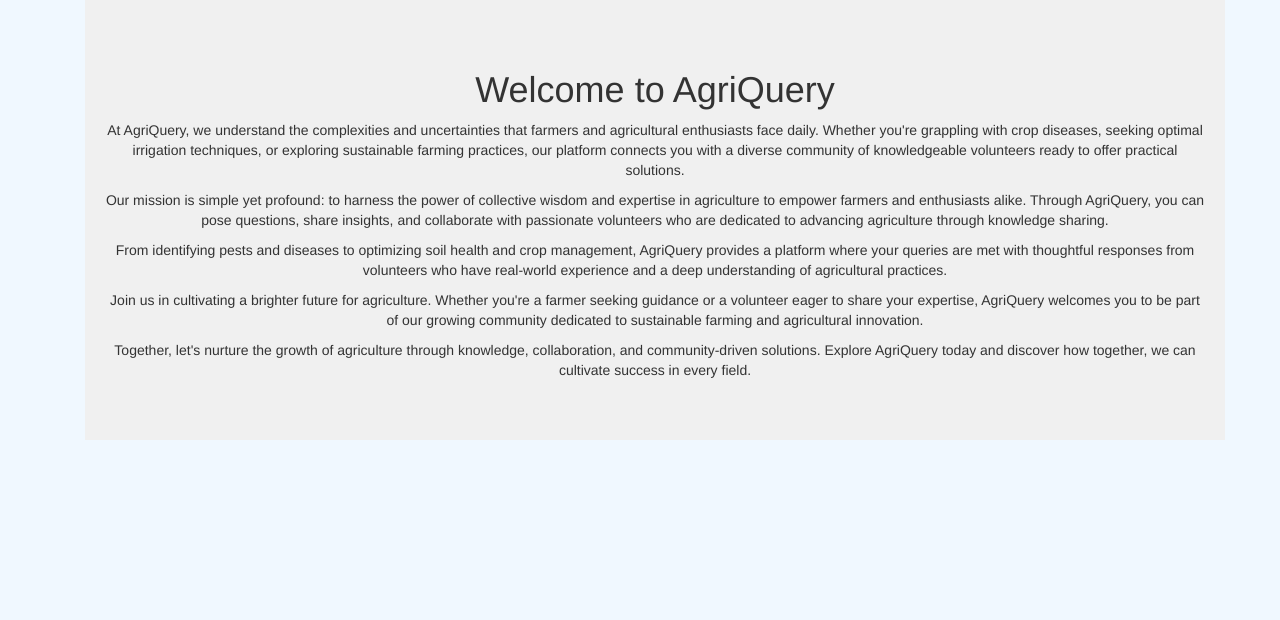
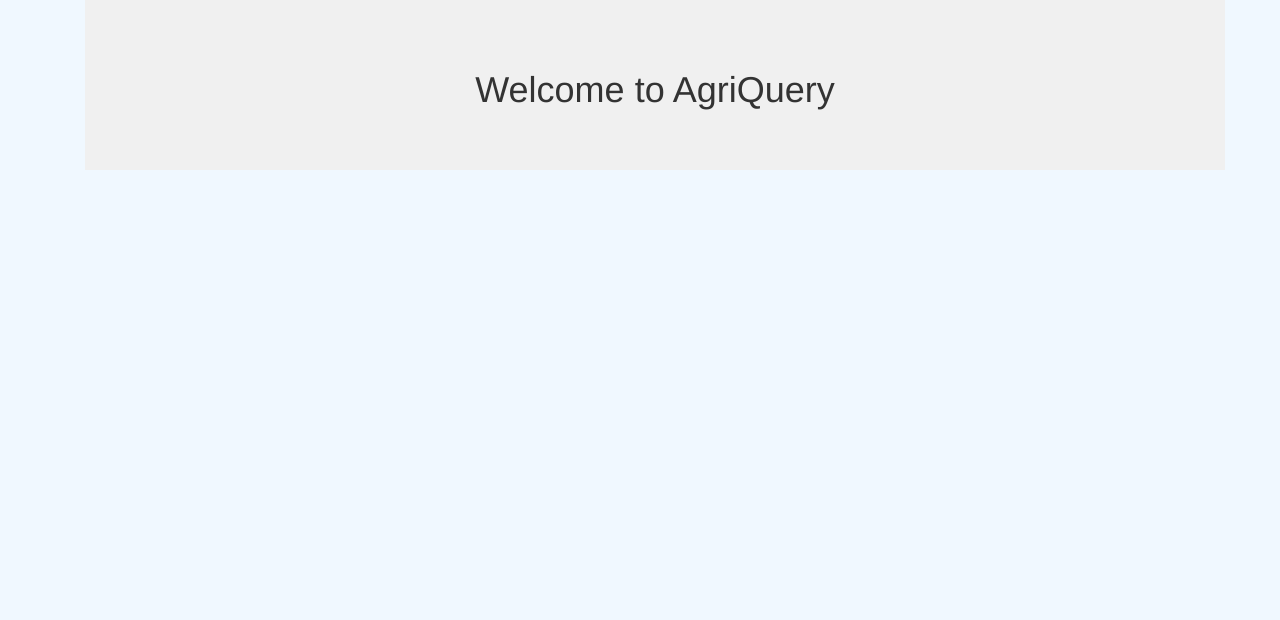
Before and after one commit to shanmugatejapeta/Volunteer_User_Project, a Django app: page / in a window 1280 px wide. Shown: the part 48-668 px from the top of the page. Run offline with Django 5.2, Linux system fonts and the light colour scheme; some libraries are stand-ins or nearby versions.

Commit message:
Update home.html

```diff
--- a/app/templates/app/home.html
+++ b/app/templates/app/home.html
@@ -4,15 +4,6 @@
 <div class="container">
     <div class="intro-text">
         <h1>Welcome to AgriQuery</h1>
-        <p>At AgriQuery, we understand the complexities and uncertainties that farmers and agricultural enthusiasts face daily. Whether you're grappling with crop diseases, seeking optimal irrigation techniques, or exploring sustainable farming practices, our platform connects you with a diverse community of knowledgeable volunteers ready to offer practical solutions.</p>
-
-        <p>Our mission is simple yet profound: to harness the power of collective wisdom and expertise in agriculture to empower farmers and enthusiasts alike. Through AgriQuery, you can pose questions, share insights, and collaborate with passionate volunteers who are dedicated to advancing agriculture through knowledge sharing.</p>
-
-        <p>From identifying pests and diseases to optimizing soil health and crop management, AgriQuery provides a platform where your queries are met with thoughtful responses from volunteers who have real-world experience and a deep understanding of agricultural practices.</p>
-
-        <p>Join us in cultivating a brighter future for agriculture. Whether you're a farmer seeking guidance or a volunteer eager to share your expertise, AgriQuery welcomes you to be part of our growing community dedicated to sustainable farming and agricultural innovation.</p>
-
-        <p>Together, let's nurture the growth of agriculture through knowledge, collaboration, and community-driven solutions. Explore AgriQuery today and discover how together, we can cultivate success in every field.</p>
     </div>
 </div>
 {% endblock %}
```
